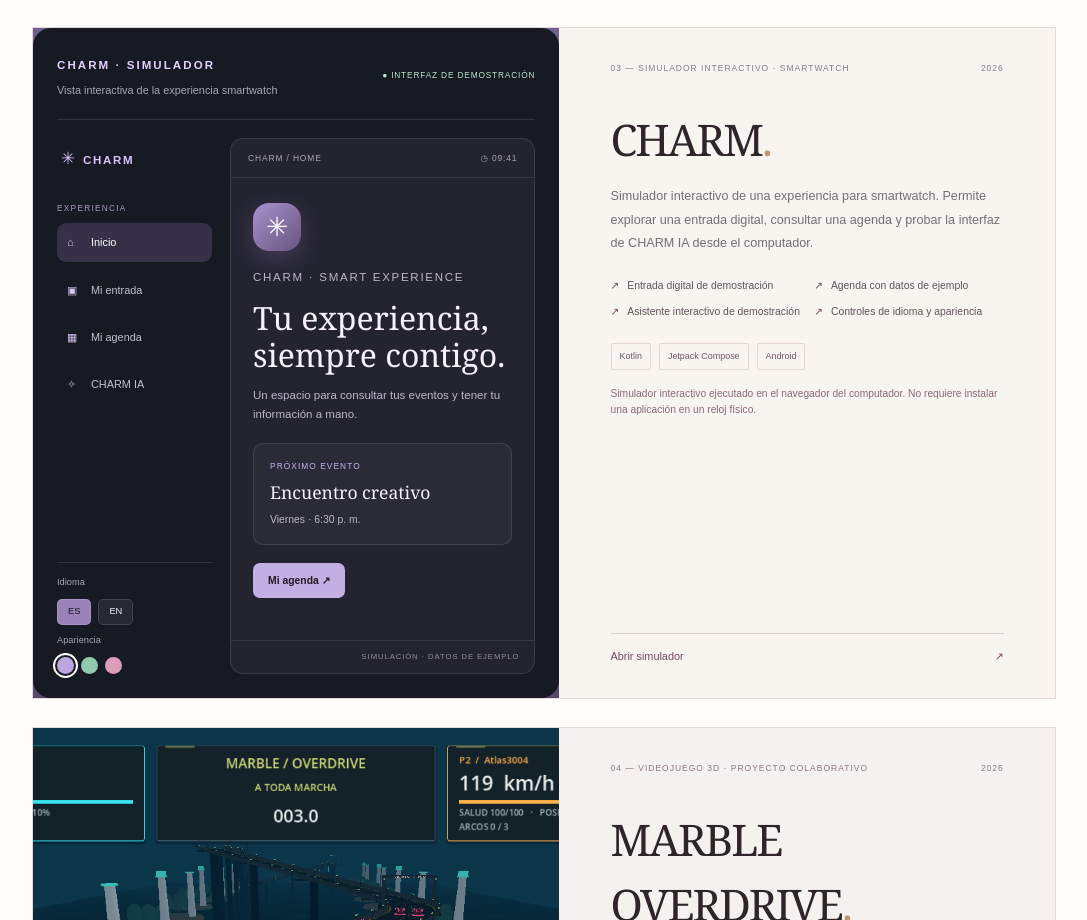
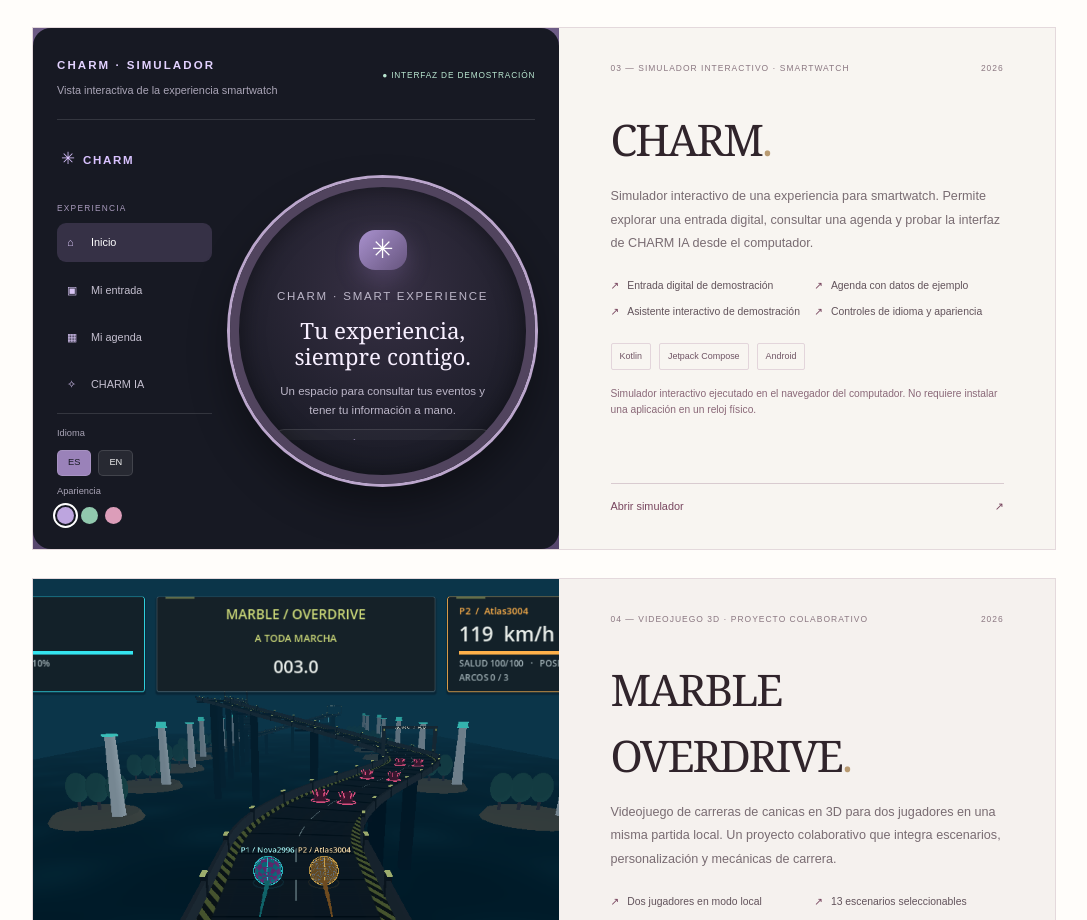
Before and after one commit to Gabriela50/lume-portfolio, a Next.js app: page / in a window 1280 px wide. Shown: the part 6866-7786 px from the top of the page, without its empty margins (96-1183 px from the left). Built offline with nearby package versions, Linux system fonts and the light colour scheme.

Commit message:
style: convertir simulador CHARM en reloj circular

```diff
--- a/app/globals.css
+++ b/app/globals.css
@@ -315,3 +315,66 @@ html[data-theme="dark"] .educationTimeline article::before { box-shadow: 0 0 0 5
 .referencesGrid p { min-height:65px; color:var(--muted); font-size:.75rem; line-height:1.7; }
 .referencesGrid small { color:var(--wine); font-size:.62rem; }
 @media(max-width:760px) { .referencesGrid { grid-template-columns:1fr; } .referencesGrid p { min-height:0; } }
+
+/* CHARM: esfera circular de smartwatch */
+.charmSimWorkspace {
+  grid-template-columns: 155px minmax(0, 1fr);
+  align-items: center;
+}
+
+.charmSimMain {
+  width: min(100%, 390px);
+  aspect-ratio: 1 / 1;
+  height: auto;
+  min-height: 0;
+  justify-self: center;
+  align-self: center;
+  border: 9px solid #51445e;
+  border-radius: 50%;
+  background: radial-gradient(circle at 50% 35%, #373044, #171923 85%);
+  box-shadow: 0 0 0 3px #bba6cc, 0 20px 40px #0006, inset 0 0 25px #0006;
+  overflow: hidden;
+}
+
+.charmSimMain .charmSimTop,
+.charmSimMain .charmSimFooter {
+  display: none;
+}
+
+.charmSimMain .charmSimContent {
+  width: 78%;
+  max-height: 76%;
+  margin: auto;
+  padding: 8px 3px;
+  overflow-y: auto;
+  align-items: center;
+  text-align: center;
+}
+
+.charmSimMain .charmSimContent h3 {
+  font-size: clamp(1rem, 2.5vw, 1.4rem);
+}
+
+.charmSimMain .charmSimEvent {
+  padding: 8px;
+  margin: 8px 0;
+}
+
+.charmSimMain .charmSimQR {
+  width: 100px;
+  height: 100px;
+  gap: 1px;
+}
+
+.charmSimMain .charmSimAssistant form {
+  flex-direction: column;
+}
+
+@media (max-width: 600px) {
+  .charmSimWorkspace {
+    grid-template-columns: 1fr;
+  }
+  .charmSimMain {
+    width: min(100%, 350px);
+  }
+}
```
